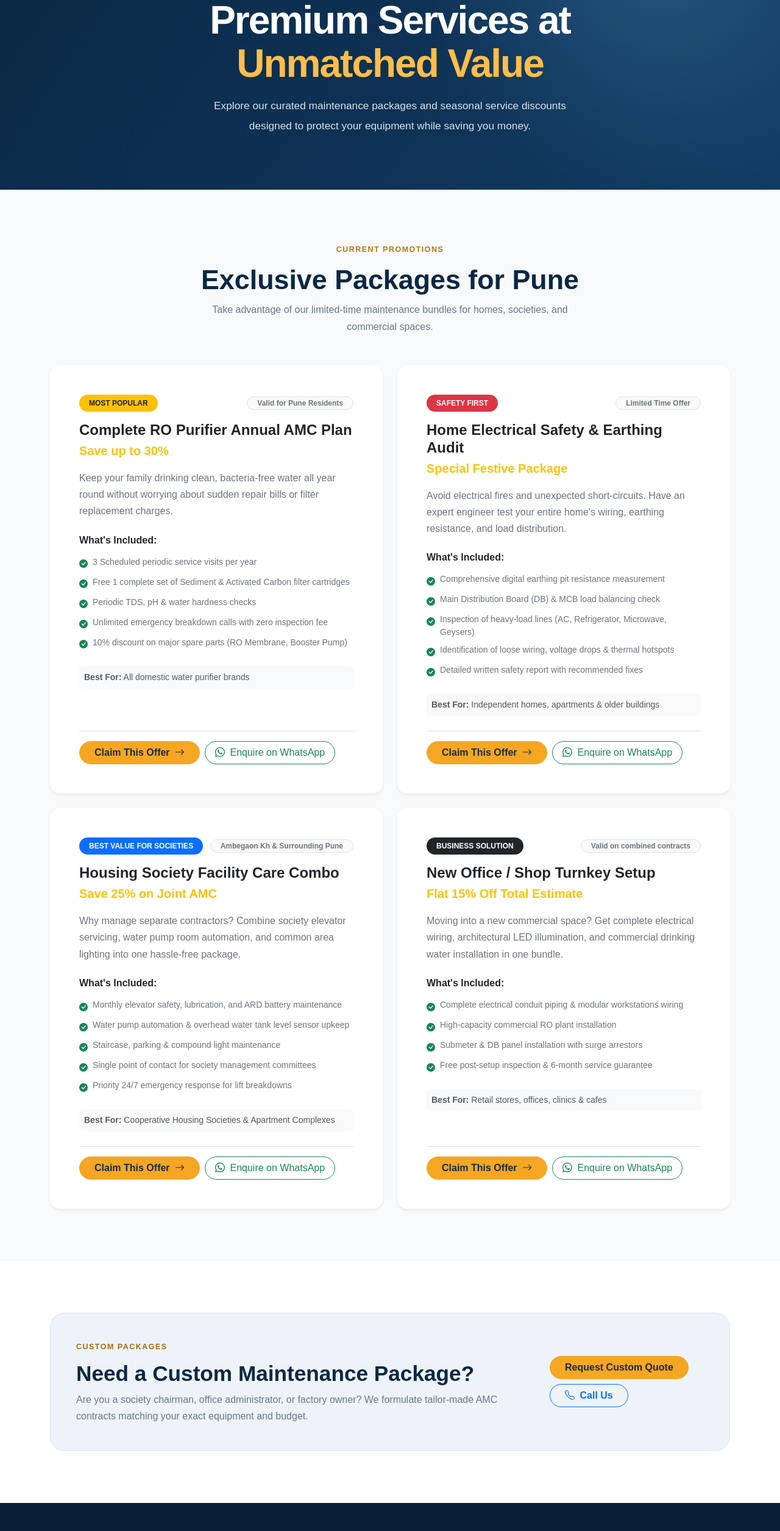
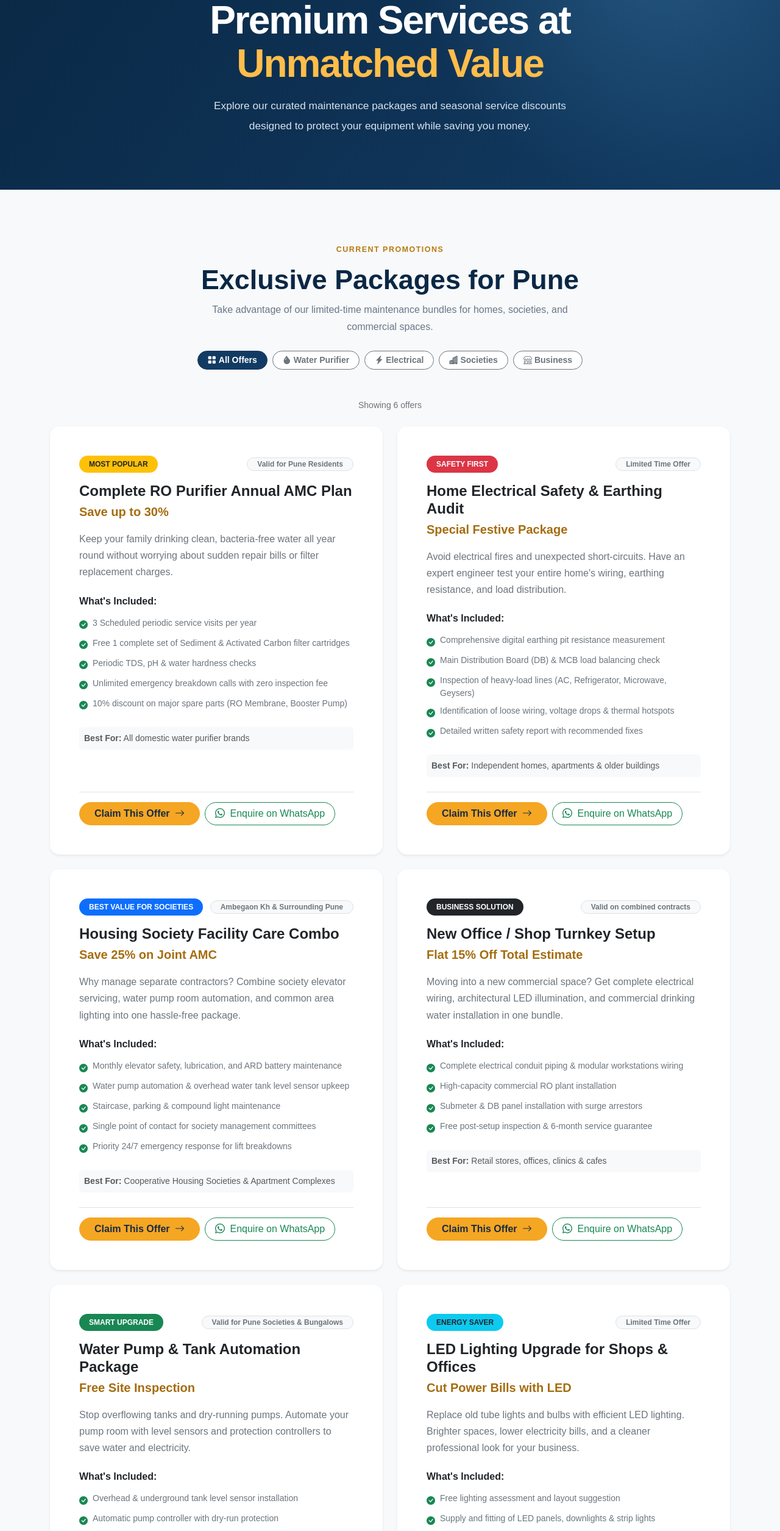
Before and after one commit to Sachinpukale/shree-enterprises-website, a Next.js app: page /offers in a window 1280 px wide. Shown: the part 234-2744 px from the top of the page at 61% size. Built offline with nearby package versions, Linux system fonts and the light colour scheme.

Commit message:
Complete offers page

```diff
--- a/src/app/offers/page.js
+++ b/src/app/offers/page.js
@@ -1,11 +1,24 @@
 "use client";
 
-import { useState } from "react";
+import { useEffect, useMemo, useState } from "react";
 import EnquiryForm from "@/components/EnquiryForm";
 
+const WHATSAPP_NUMBER = "918626095720";
+const PHONE_NUMBER = "8626095720";
+
+const categories = [
+  { key: "all", label: "All Offers", icon: "bi-grid-fill" },
+  { key: "water", label: "Water Purifier", icon: "bi-droplet-fill" },
+  { key: "electrical", label: "Electrical", icon: "bi-lightning-charge-fill" },
+  { key: "society", label: "Societies", icon: "bi-buildings-fill" },
+  { key: "commercial", label: "Business", icon: "bi-shop" },
+];
+
+// NOTE: discount figures below are display content. Confirm them with the business before going live.
 const promotionalOffers = [
   {
     id: "ro-amc",
+    category: "water",
     tag: "MOST POPULAR",
     tagColor: "bg-warning text-dark",
     title: "Complete RO Purifier Annual AMC Plan",
@@ -24,6 +37,7 @@ const promotionalOffers = [
   },
   {
     id: "electrical-audit",
+    category: "electrical",
     tag: "SAFETY FIRST",
     tagColor: "bg-danger text-white",
     title: "Home Electrical Safety & Earthing Audit",
@@ -42,6 +56,7 @@ const promotionalOffers = [
   },
   {
     id: "society-combo",
+    category: "society",
     tag: "BEST VALUE FOR SOCIETIES",
     tagColor: "bg-primary text-white",
     title: "Housing Society Facility Care Combo",
@@ -60,6 +75,7 @@ const promotionalOffers = [
   },
   {
     id: "commercial-setup",
+    category: "commercial",
     tag: "BUSINESS SOLUTION",
     tagColor: "bg-dark text-white",
     title: "New Office / Shop Turnkey Setup",
@@ -75,16 +91,123 @@ const promotionalOffers = [
     ],
     idealFor: "Retail stores, offices, clinics & cafes",
   },
+  {
+    id: "pump-automation",
+    category: "society",
+    tag: "SMART UPGRADE",
+    tagColor: "bg-success text-white",
+    title: "Water Pump & Tank Automation Package",
+    savings: "Free Site Inspection",
+    validity: "Valid for Pune Societies & Bungalows",
+    description:
+      "Stop overflowing tanks and dry-running pumps. Automate your pump room with level sensors and protection controllers to save water and electricity.",
+    inclusions: [
+      "Overhead & underground tank level sensor installation",
+      "Automatic pump controller with dry-run protection",
+      "Starter panel check and motor load testing",
+      "Cable and earthing inspection of the pump room",
+      "30-day free support after installation",
+    ],
+    idealFor: "Societies, bungalows, row houses & small complexes",
+  },
+  {
+    id: "led-lighting",
+    category: "commercial",
+    tag: "ENERGY SAVER",
+    tagColor: "bg-info text-dark",
+    title: "LED Lighting Upgrade for Shops & Offices",
+    savings: "Cut Power Bills with LED",
+    validity: "Limited Time Offer",
+    description:
+      "Replace old tube lights and bulbs with efficient LED lighting. Brighter spaces, lower electricity bills, and a cleaner professional look for your business.",
+    inclusions: [
+      "Free lighting assessment and layout suggestion",
+      "Supply and fitting of LED panels, downlights & strip lights",
+      "Neat concealed wiring and switchboard adjustments",
+      "Old fitting removal and site cleanup",
+      "Installation warranty on workmanship",
+    ],
+    idealFor: "Shops, showrooms, offices, clinics & godowns",
+  },
+];
+
+const claimSteps = [
+  {
+    icon: "bi-hand-index-thumb-fill",
+    title: "Choose Your Offer",
+    text: "Pick the package that suits your home, society or business.",
+  },
+  {
+    icon: "bi-pencil-square",
+    title: "Send an Enquiry",
+    text: "Fill the short form or message us on WhatsApp with your details.",
+  },
+  {
+    icon: "bi-telephone-inbound-fill",
+    title: "We Call You Back",
+    text: "Our team confirms the offer and fixes a convenient site visit.",
+  },
+  {
+    icon: "bi-patch-check-fill",
+    title: "Enjoy the Service",
+    text: "A trained engineer completes the work and the offer is applied.",
+  },
+];
+
+const faqs = [
+  {
+    q: "How do I claim an offer?",
+    a: "Click 'Claim This Offer', submit the enquiry form, and our team will contact you to confirm eligibility and schedule a visit. You can also message us on WhatsApp.",
+  },
+  {
+    q: "Can I combine two offers?",
+    a: "In many cases yes, especially for society and commercial bundles. Mention the offers you are interested in and we will share a combined estimate.",
+  },
+  {
+    q: "Are the offers valid outside Pune?",
+    a: "Most offers apply to Pune and nearby areas. The validity shown on each card tells you the exact service area. Contact us if you are unsure.",
+  },
+  {
+    q: "Is there a charge for the site visit or inspection?",
+    a: "Inspection and estimate details are mentioned inside each package. We always confirm any applicable charges before starting work.",
+  },
 ];
 
 export default function OffersPage() {
   const [isFormOpen, setIsFormOpen] = useState(false);
   const [selectedOffer, setSelectedOffer] = useState("");
+  const [activeCategory, setActiveCategory] = useState("all");
+  const [openFaq, setOpenFaq] = useState(0);
+
+  const visibleOffers = useMemo(
+    () =>
+      activeCategory === "all"
+        ? promotionalOffers
+        : promotionalOffers.filter((o) => o.category === activeCategory),
+    [activeCategory]
+  );
 
   const handleClaim = (offerTitle) => {
     setSelectedOffer(offerTitle);
     setIsFormOpen(true);
   };
+
+  const closeForm = () => setIsFormOpen(false);
+
+  // Close modal with Escape key and lock page scroll while it is open
+  useEffect(() => {
+    if (!isFormOpen) return undefined;
+    const onKeyDown = (e) => {
+      if (e.key === "Escape") setIsFormOpen(false);
+    };
+    const previousOverflow = document.body.style.overflow;
+    document.body.style.overflow = "hidden";
+    document.addEventListener("keydown", onKeyDown);
+    return () => {
+      document.body.style.overflow = previousOverflow;
+      document.removeEventListener("keydown", onKeyDown);
+    };
+  }, [isFormOpen]);
 
   return (
     <main>
@@ -106,9 +229,9 @@ export default function OffersPage() {
       </section>
 
       {/* Offers List */}
-      <section className="section-padding bg-light">
+      <section className="section-padding bg-light" id="current-offers">
         <div className="container">
-          <div className="section-heading text-center mb-5">
+          <div className="section-heading text-center mb-4">
             <span className="section-label">CURRENT PROMOTIONS</span>
             <h2>Exclusive Packages for Pune</h2>
             <p>
@@ -117,12 +240,54 @@ export default function OffersPage() {
             </p>
           </div>
 
+          {/* Category filter */}
+          <div
+            className="d-flex justify-content-center gap-2 flex-wrap mb-5"
+            role="group"
+            aria-label="Filter offers by category"
+          >
+            {categories.map((cat) => {
+              const isActive = activeCategory === cat.key;
+              return (
+                <button
+                  key={cat.key}
+                  type="button"
+                  aria-pressed={isActive}
+                  className={`btn btn-sm rounded-pill px-3 fw-semibold ${
+                    isActive ? "btn-primary" : "btn-outline-secondary bg-white"
+                  }`}
+                  onClick={() => setActiveCategory(cat.key)}
+                >
+                  <i className={`bi ${cat.icon} me-1`} />
+                  {cat.label}
+                </button>
+              );
+            })}
+          </div>
+
+          <p className="text-center text-secondary small mb-4" aria-live="polite">
+            Showing {visibleOffers.length} {visibleOffers.length === 1 ? "offer" : "offers"}
+          </p>
+
+          {visibleOffers.length === 0 ? (
+            <div className="text-center py-5">
+              <i className="bi bi-emoji-neutral fs-1 text-secondary" />
+              <p className="text-secondary mt-2">No offers in this category right now.</p>
+              <button
+                type="button"
+                className="btn btn-warning rounded-pill px-4 fw-semibold"
+                onClick={() => setActiveCategory("all")}
+              >
+                View All Offers
+              </button>
+            </div>
+          ) : (
             <div className="row g-4">
-            {promotionalOffers.map((offer) => (
+              {visibleOffers.map((offer) => (
                 <div className="col-lg-6" key={offer.id}>
                   <div className="card h-100 border-0 shadow-sm rounded-4 p-4 p-md-5 bg-white d-flex flex-column justify-content-between">
                     <div>
-                    <div className="d-flex justify-content-between align-items-center mb-3">
+                      <div className="d-flex justify-content-between align-items-center flex-wrap gap-2 mb-3">
                         <span className={`badge px-3 py-2 rounded-pill fw-semibold ${offer.tagColor}`}>
                           {offer.tag}
                         </span>
@@ -132,7 +297,7 @@ export default function OffersPage() {
                       </div>
 
                       <h3 className="h4 fw-bold text-dark mt-2 mb-1">{offer.title}</h3>
-                    <div className="text-warning fw-bold fs-5 mb-3">{offer.savings}</div>
+                      <div className="fw-bold fs-5 mb-3" style={{ color: "#a56c0e" }}>{offer.savings}</div>
 
                       <p className="text-secondary mb-4" style={{ lineHeight: "1.7" }}>
                         {offer.description}
@@ -140,8 +305,8 @@ export default function OffersPage() {
 
                       <h4 className="h6 fw-bold text-dark mb-3">What&apos;s Included:</h4>
                       <ul className="list-unstyled mb-4">
-                      {offer.inclusions.map((item, idx) => (
-                        <li key={idx} className="d-flex align-items-start mb-2 text-secondary small">
+                        {offer.inclusions.map((item) => (
+                          <li key={item} className="d-flex align-items-start mb-2 text-secondary small">
                             <i className="bi bi-check-circle-fill text-success me-2 mt-1 flex-shrink-0" />
                             <span>{item}</span>
                           </li>
@@ -162,7 +327,7 @@ export default function OffersPage() {
                         Claim This Offer <i className="bi bi-arrow-right ms-1" />
                       </button>
                       <a
-                      href={`https://wa.me/918626095720?text=${encodeURIComponent(
+                        href={`https://wa.me/${WHATSAPP_NUMBER}?text=${encodeURIComponent(
                           `Hello Shree Enterprises, I would like to claim the offer: ${offer.title}`
                         )}`}
                         target="_blank"
@@ -176,11 +341,37 @@ export default function OffersPage() {
                 </div>
               ))}
             </div>
+          )}
+        </div>
+      </section>
+
+      {/* How to claim */}
+      <section className="section-padding">
+        <div className="container">
+          <div className="section-heading text-center mb-5">
+            <span className="section-label">SIMPLE PROCESS</span>
+            <h2>How to Claim Your Offer</h2>
+            <p>Four easy steps from enquiry to a completed service.</p>
+          </div>
+          <div className="row g-4">
+            {claimSteps.map((step, idx) => (
+              <div className="col-sm-6 col-lg-3" key={step.title}>
+                <div className="card h-100 border-0 shadow-sm rounded-4 p-4 text-center bg-white">
+                  <div className="mb-3">
+                    <i className={`bi ${step.icon} fs-1`} style={{ color: "#c4881b" }} />
+                  </div>
+                  <div className="small fw-bold text-secondary mb-1">STEP {idx + 1}</div>
+                  <h3 className="h6 fw-bold text-dark">{step.title}</h3>
+                  <p className="text-secondary small mb-0">{step.text}</p>
+                </div>
+              </div>
+            ))}
+          </div>
         </div>
       </section>
 
       {/* Custom Society or Business Requirement */}
-      <section className="section-padding">
+      <section className="section-padding pt-0">
         <div className="container">
           <div className="offer-banner">
             <div>
@@ -199,7 +390,10 @@ export default function OffersPage() {
               >
                 Request Custom Quote
               </button>
-              <a href="tel:8626095720" className="btn btn-outline-primary rounded-pill px-4 fw-semibold">
+              <a
+                href={`tel:${PHONE_NUMBER}`}
+                className="btn btn-outline-primary rounded-pill px-4 fw-semibold"
+              >
                 <i className="bi bi-telephone me-1" /> Call Us
               </a>
             </div>
@@ -207,9 +401,45 @@ export default function OffersPage() {
         </div>
       </section>
 
+      {/* FAQ */}
+      <section className="section-padding bg-light">
+        <div className="container" style={{ maxWidth: "820px" }}>
+          <div className="section-heading text-center mb-5">
+            <span className="section-label">GOOD TO KNOW</span>
+            <h2>Offer FAQs</h2>
+          </div>
+          <div className="d-flex flex-column gap-3">
+            {faqs.map((item, idx) => {
+              const isOpen = openFaq === idx;
+              return (
+                <div className="card border-0 shadow-sm rounded-4 bg-white" key={item.q}>
+                  <button
+                    type="button"
+                    className="btn text-start d-flex justify-content-between align-items-center fw-semibold text-dark p-3 px-4 border-0"
+                    aria-expanded={isOpen}
+                    onClick={() => setOpenFaq(isOpen ? -1 : idx)}
+                  >
+                    <span>{item.q}</span>
+                    <i className={`bi ${isOpen ? "bi-dash-lg" : "bi-plus-lg"} ms-3`} style={{ color: "#a56c0e" }} />
+                  </button>
+                  {isOpen && <div className="px-4 pb-3 text-secondary small">{item.a}</div>}
+                </div>
+              );
+            })}
+          </div>
+          <p className="text-center text-muted small mt-4 mb-0">
+            Offers are subject to availability, site inspection and our standard terms. Final
+            pricing is confirmed after enquiry.
+          </p>
+        </div>
+      </section>
+
       {/* Modal Popup Wrapper Layout */}
       {isFormOpen && (
         <div
+          role="dialog"
+          aria-modal="true"
+          aria-label="Offer enquiry form"
           style={{
             position: "fixed",
             top: 0,
@@ -221,23 +451,26 @@ export default function OffersPage() {
             alignItems: "center",
             justifyContent: "center",
             zIndex: 1050,
+            padding: "1rem",
           }}
-          onClick={() => setIsFormOpen(false)}
+          onClick={closeForm}
         >
           <div
             style={{
               position: "relative",
               backgroundColor: "white",
               borderRadius: "12px",
-              width: "90%",
+              width: "100%",
               maxWidth: "500px",
+              maxHeight: "92vh",
+              overflowY: "auto",
               boxShadow: "0 10px 30px rgba(0,0,0,0.25)",
             }}
             onClick={(e) => e.stopPropagation()}
           >
             <button
               type="button"
-              onClick={() => setIsFormOpen(false)}
+              onClick={closeForm}
               style={{
                 position: "absolute",
                 top: "15px",
@@ -258,7 +491,7 @@ export default function OffersPage() {
             <div style={{ marginTop: "-1rem" }}>
               <EnquiryForm
                 isOpen={isFormOpen}
-                onClose={() => setIsFormOpen(false)}
+                onClose={closeForm}
                 defaultService={`Offer Enquiry: ${selectedOffer}`}
               />
             </div>
```
Lines whose indentation alone changed are shown as unchanged.
